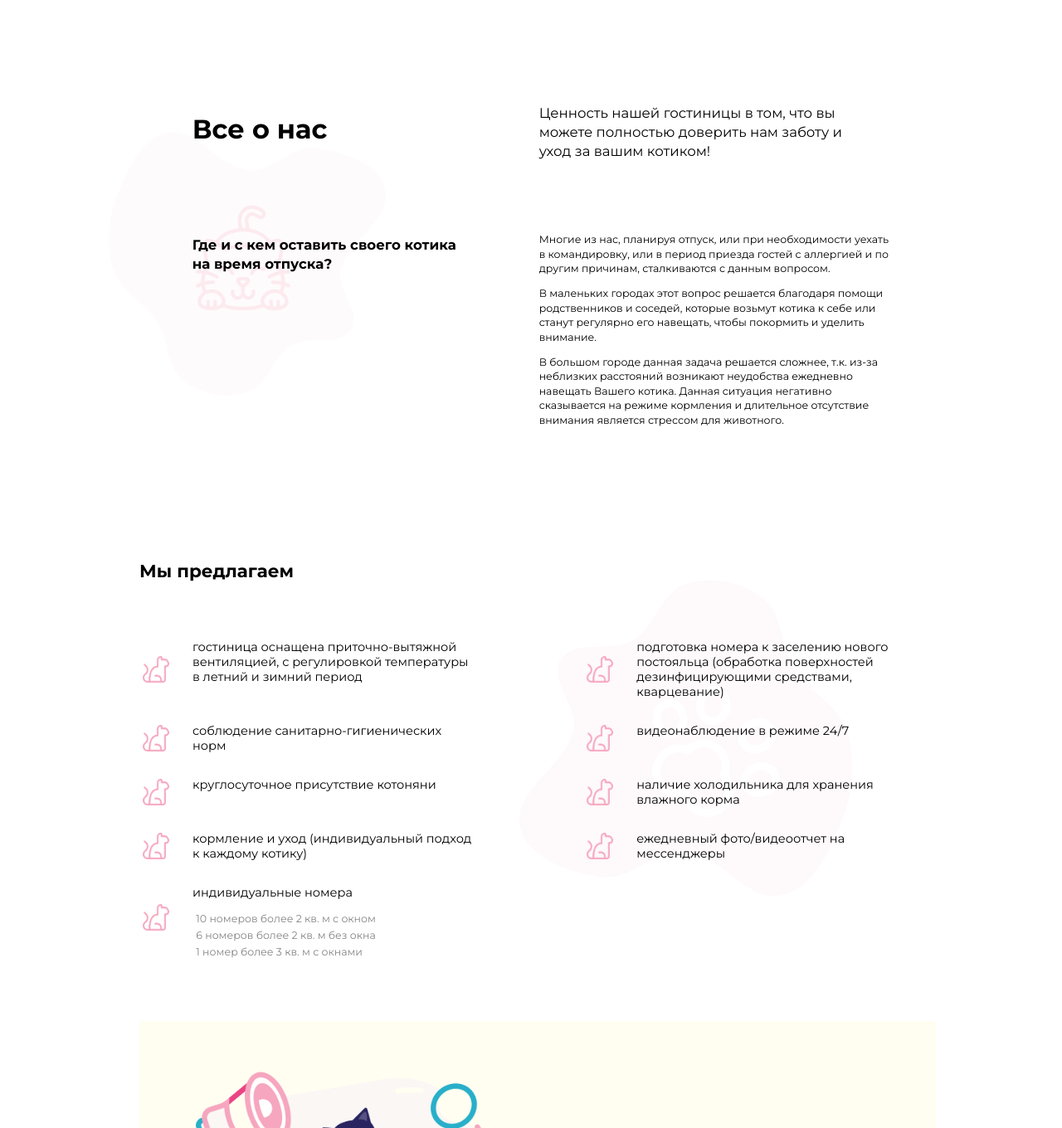
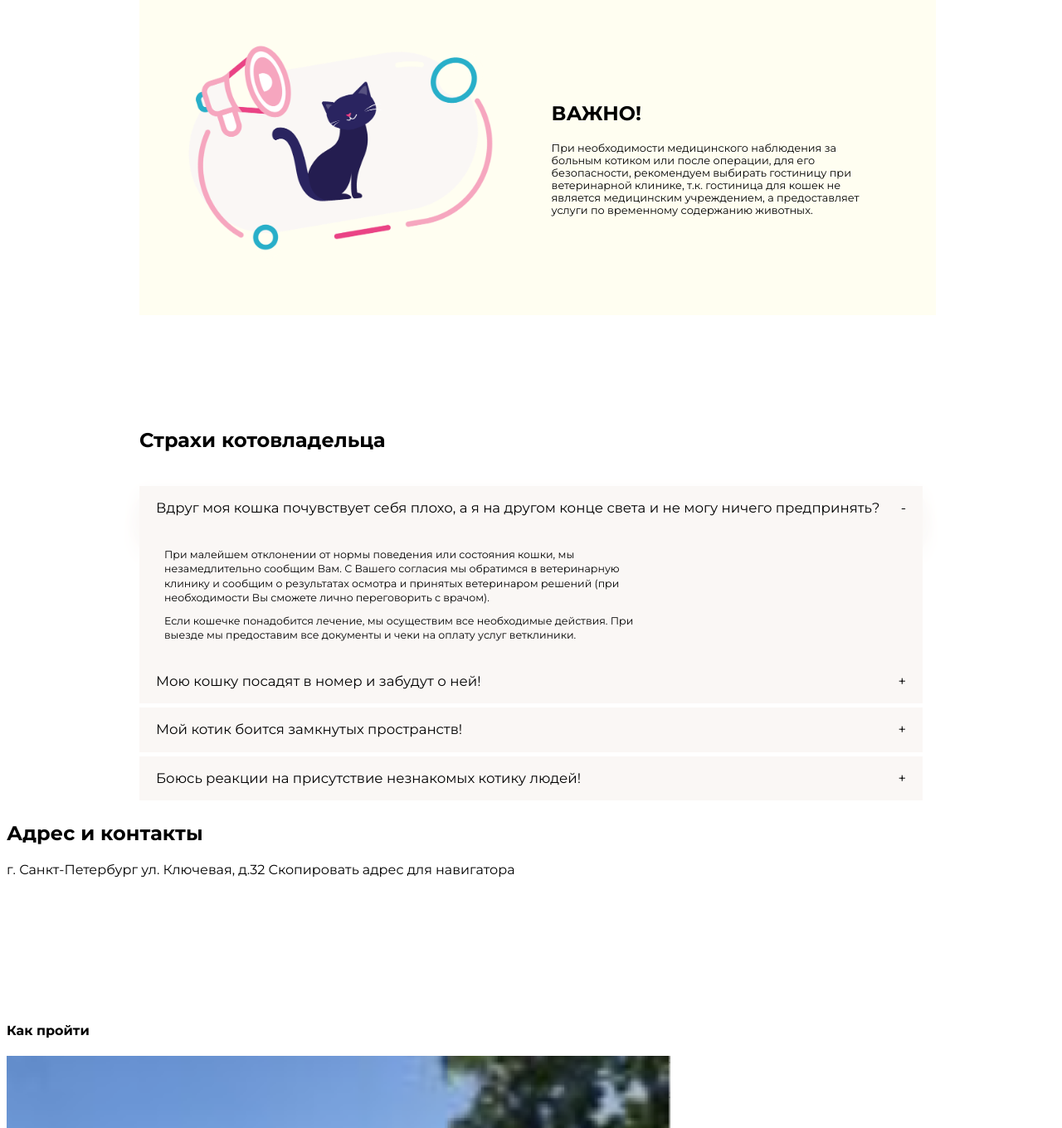
Before and after one commit to YuliyMarkov/LandingUpdate, a plain HTML site: page index.html in a window 1280 px wide. Shown: the part 4244-5604 px from the top of the page at 83% size. Drawn offline with Linux system fonts and the light colour scheme; grey boxes are pictures that could not be loaded.

Commit message:
Update index.html

```diff
--- a/index.html
+++ b/index.html
@@ -79,7 +79,7 @@
           <button class="pay">Оплатить</button>
           <button class="video">
             <span class="rooms">Видео</span><span class="book">наблюдение</span>
-            <div class="book3"><span>наблюде</span><span>ние</span></div>
+            <span class="book3">наблюде ние</span>
           </button>
           <img src="./Pics/Group.png" class="group" alt="" />
         </div>
@@ -318,82 +318,9 @@
         </div>
         </div>
     </section>
-    <section class="AbtUsClass">
-      <div class="abtUs">
-        <div>
-        <h2 class="allaboutusHeader2">Все о нас</h2></div>
-        <div><p class="allaboutP">Ценность нашей гостиницы в том, что вы можете полностью доверить нам заботу и уход за вашим котиком!</p></div>
-      </div>
-      <div class="abtUs">
-        <div>
-        <h3 class="TermsHeader4"  >Где и с кем оставить своего котика на время отпуска?</h3></div>
-        <div class="abtUs2">
-        <div><p class="allaboutP2">Многие из нас, планируя отпуск, или при необходимости уехать в командировку, или в период приезда гостей с аллергией и по другим причинам, сталкиваются с данным вопросом.</p></div>
-        <div><p class="allaboutP2">В маленьких городах этот вопрос решается благодаря помощи родственников и соседей, которые возьмут котика к себе или станут регулярно его навещать, чтобы покормить и уделить внимание.</p></div>
-        <div><p class="allaboutP2">В большом городе данная задача решается сложнее, т.к. из-за неблизких расстояний возникают неудобства ежедневно навещать Вашего котика. Данная ситуация негативно сказывается на режиме кормления и длительное отсутствие внимания является стрессом для животного.</p></div>
-      </div>
-      </div>
-    </section>
-    <section class="weoffersection">
-      <h2 class="TermsHeader5">Мы предлагаем</h2>
-      <div class="WeOffer">
-        <div class="WeOfferColumn" id="WeOfferDohua">
-          <div class="picanddesc">
-            <img src="./Pics/fluent_animal-cat-20-regular.png" class="WeOfferLogo" alt="">
-            <p>гостиница оснащена приточно-вытяжной вентиляцией, с регулировкой температуры в летний и зимний период</p>
-          </div>
-          <div class="picanddesc">
-            <img src="./Pics/fluent_animal-cat-20-regular.png" class="WeOfferLogo" alt="">
-            <p>подготовка номера к заселению нового постояльца (обработка поверхностей дезинфицирующими средствами, кварцевание)</p>
-          </div>
-        </div>
-        <div class="WeOfferColumn">
-          <div class="picanddesc">
-            <img src="./Pics/fluent_animal-cat-20-regular.png" class="WeOfferLogo" alt="">
-            <p>соблюдение санитарно-гигиенических норм</p>
-          </div>
-          <div class="picanddesc">
-            <img src="./Pics/fluent_animal-cat-20-regular.png" class="WeOfferLogo" alt="">
-            <p>видеонаблюдение в режиме 24/7</p>
-          </div>
-        </div>
-        <div class="WeOfferColumn">
-          <div class="picanddesc">
-            <img src="./Pics/fluent_animal-cat-20-regular.png" class="WeOfferLogo" alt="">
-            <p>круглосуточное присутствие котоняни</p>
-          </div>
-          <div class="picanddesc">
-            <img src="./Pics/fluent_animal-cat-20-regular.png" class="WeOfferLogo" alt="">
-            <p>наличие холодильника для хранения влажного корма</p>
-          </div>
-        </div>
-        <div class="WeOfferColumn">
-          <div class="picanddesc">
-            <img src="./Pics/fluent_animal-cat-20-regular.png" class="WeOfferLogo" alt="">
-            <p>кормление и уход (индивидуальный подход к каждому котику)</p>
-          </div>
-          <div class="picanddesc">
-            <img src="./Pics/fluent_animal-cat-20-regular.png" class="WeOfferLogo" alt="">
-            <p>ежедневный фото/видеоотчет на мессенджеры</p>
-          </div>
-        </div>
-        <div class="WeOfferColumn">
-          <div class="picanddesc">
-            <img src="./Pics/fluent_animal-cat-20-regular.png" class="WeOfferLogo" alt="">
-            <div class="individual"><p>индивидуальные номера</p>
-              <ul>
-                <li>10 номеров более 2 кв. м с окном</li>
-                <li>6 номеров более 2 кв. м без окна</li>
-                <li>1 номер более 3 кв. м с окнами</li>
-              </ul>
-           </div>
-          </div>
-        </div>
-      </div>
-    </section>
     <section class="section11">
       <div class="ImportantInfo">
-        <div>
+        <div class="Importantdiv">
           <img src="./Pics/Important2.png" class="Important2" alt="">
         </div>
         <div>
@@ -443,6 +370,32 @@
 
     </div>
     </section>
+    <section class="adresses">
+      <h2 class="adressHeader2">
+        Адрес и контакты
+      </h2>
+      <div class="adress1">
+      <span class="StPetersburg">г. Санкт-Петербург ул. Ключевая, д.32</span>
+      <span class="CopyAdress">Скопировать адрес для навигатора</span>
+      </div>
+      <iframe class="map" src="https://www.google.com/maps/embed?pb=!1m18!1m12!1m3!1d4088803.053510776!2d21.184116575000008!3d59.97385149999998!2m3!1f0!2f0!3f0!3m2!1i1024!2i768!4f13.1!3m3!1m2!1s0x4696337e3d0a2e27%3A0x12d76022c426b4d2!2z0JPQvtGB0YLQuNC90LjRhtCwINC00LvRjyDQutC-0YjQtdC6INCa0J7QotCY0JrQng!5e0!3m2!1sru!2s!4v1726086541898!5m2!1sru!2s&z=20" style="border:0;" allowfullscreen="" loading="lazy" referrerpolicy="no-referrer-when-downgrade"></iframe>
+
+      <div class="directions">
+        <div class="HeadAdress"><h4>Как пройти</h4></div>
+      <div class="adressdirections">
+        <img class="adressImg" src="./Pics/Adress1.png" alt="">
+        <span class="directionsdesc">Мы находимся в здании многоуровневой парковки со стороны двора</span>
+      </div>
+      <div class="adressdirections">
+        <img class="adressImg" src="./Pics/Adress2.jpg" alt="">
+        <span class="directionsdesc">Вход со двора под вывеской "Вход" 5 этаж</span>
+      </div>
+      <div class="adressdirections">
+        <img class="adressImg" src="./Pics/Adress3.png" alt="">
+        <span class="directionsdesc">Если навигатор привел Вас со стороны бизнес центра к шлагбауму, можно пройти по тропинке направо</span>
+      </div>
+      </div>
+    </section>
     <script src="./script.js"></script>
     <footer>
       <div class="footer">
```
